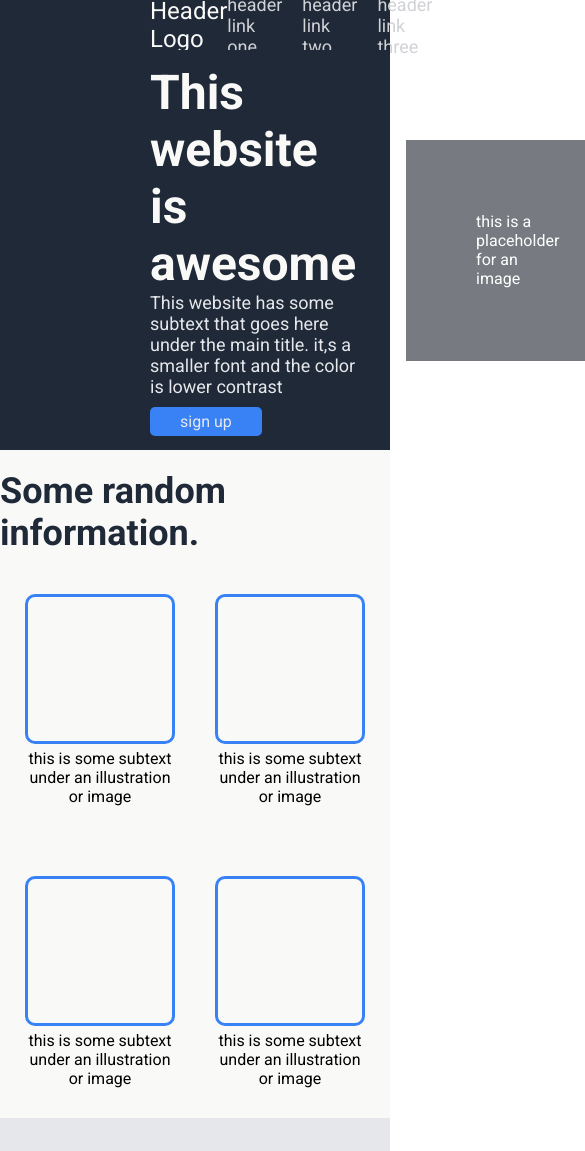
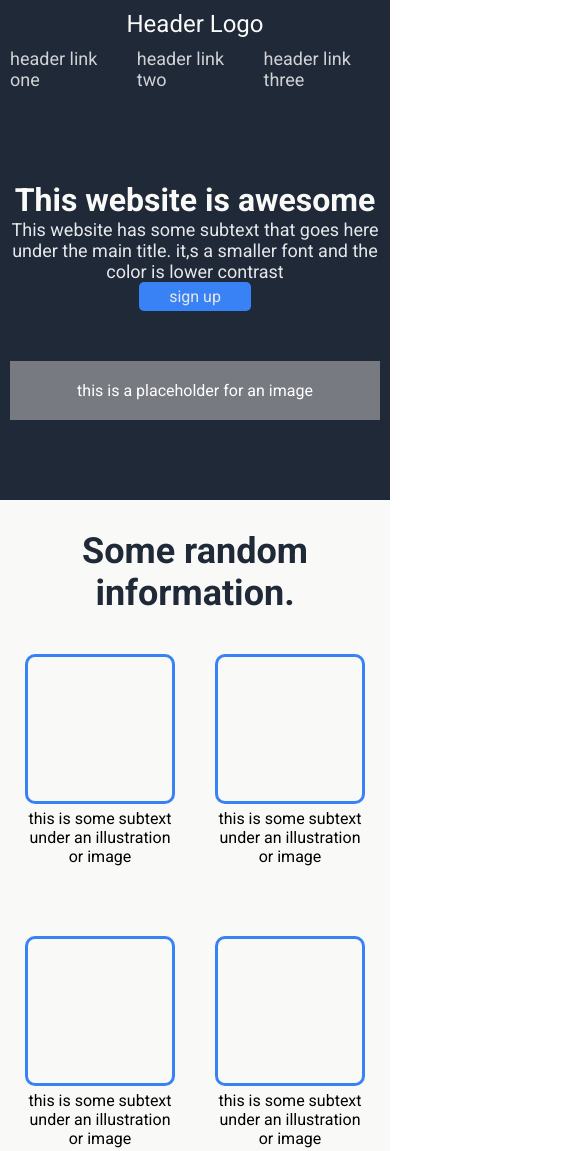
Before and after one commit to drLacheheb/simple-landing-page, a plain HTML site: page index.html in a window 390 px wide. Shown: the top 1151 px of the page, 585 px wide, since content can reach past the window. Drawn offline with Linux system fonts and the light colour scheme.

Commit message:
add media query for 600px

```diff
--- a/style.css
+++ b/style.css
@@ -217,3 +217,90 @@ ul {
     height: 50px;
     color: #E5E7EB;
 }
+
+@media only screen and (max-width: 600px) {
+    .hero {
+        flex-direction: column;
+        height: auto;
+        padding: 10px;
+    }
+
+    .logo {
+        margin-bottom: 10px;
+        text-align: center;
+    }
+
+    ul {
+        justify-content: center;
+    }
+}
+
+@media only screen and (max-width: 600px) {
+    .header {
+        flex-direction: column;
+        justify-content: center;
+        padding: 10px;
+    }
+
+    .header h2 {
+        font-size: 32px;
+        text-align: center;
+    }
+
+    .header .img {
+        width: 100%;
+        height: auto;
+        padding: 20px;
+    }
+
+    .header .text {
+        flex-basis: auto;
+        text-align: center;
+    }
+
+    .header .text button {
+        margin: 0 auto;
+    }
+}
+
+@media only screen and (max-width: 600px) {
+    .content {
+        flex-direction: column;
+    }
+
+    .randomINfo {
+        padding: 10px;
+    }
+
+    .srif {
+        text-align: center;
+    }
+
+    .cards {
+        justify-content: center;
+    }
+
+    .quate {
+        padding: 10px;
+        text-align: center;
+    }
+
+    .quate .container {
+        max-width: 100%;
+    }
+}
+
+@media only screen and (max-width: 600px) {
+    .action {
+        padding: 20px;
+        text-align: center;
+    }
+
+    .action .container {
+        flex-direction: column;
+    }
+
+    .action .container button {
+        margin: 10px auto;
+    }
+}
```
